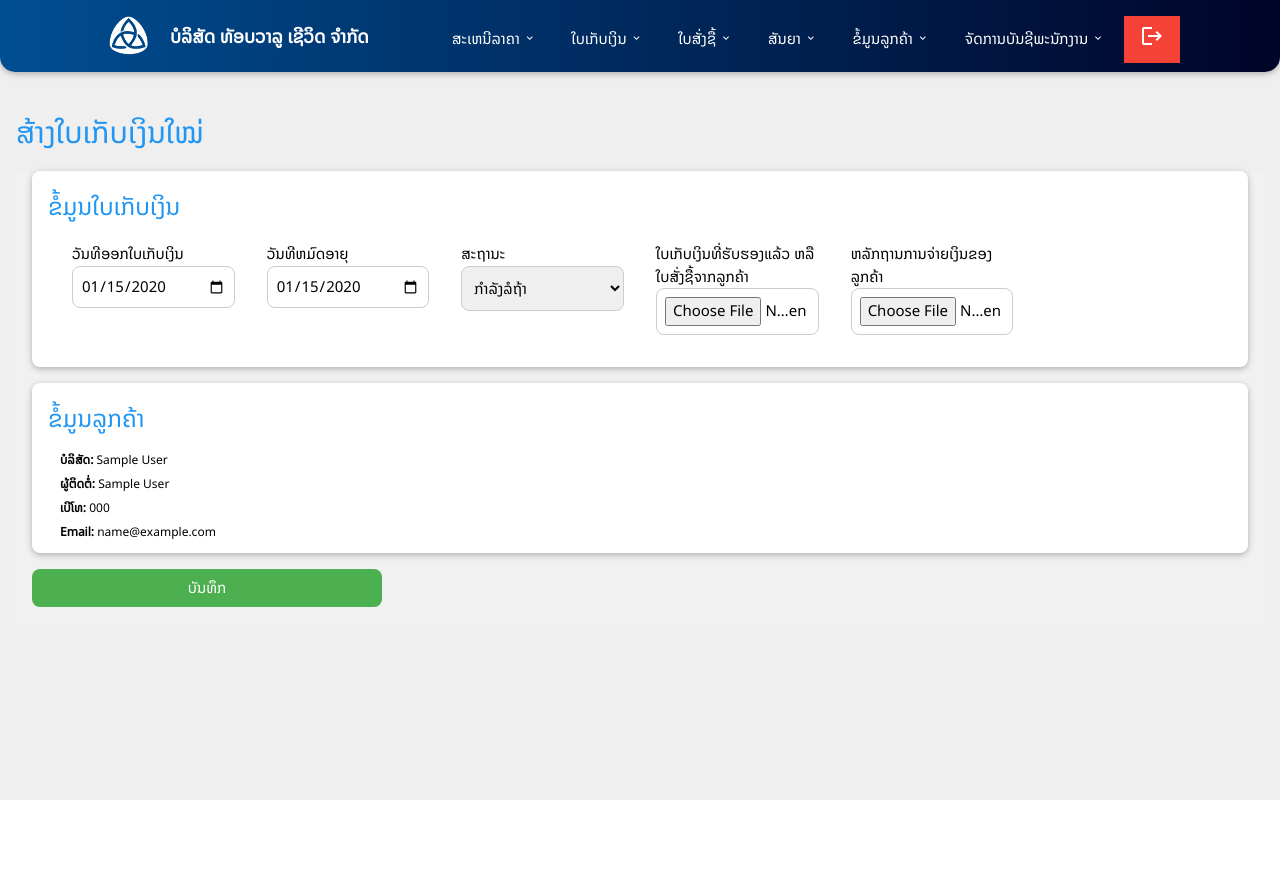
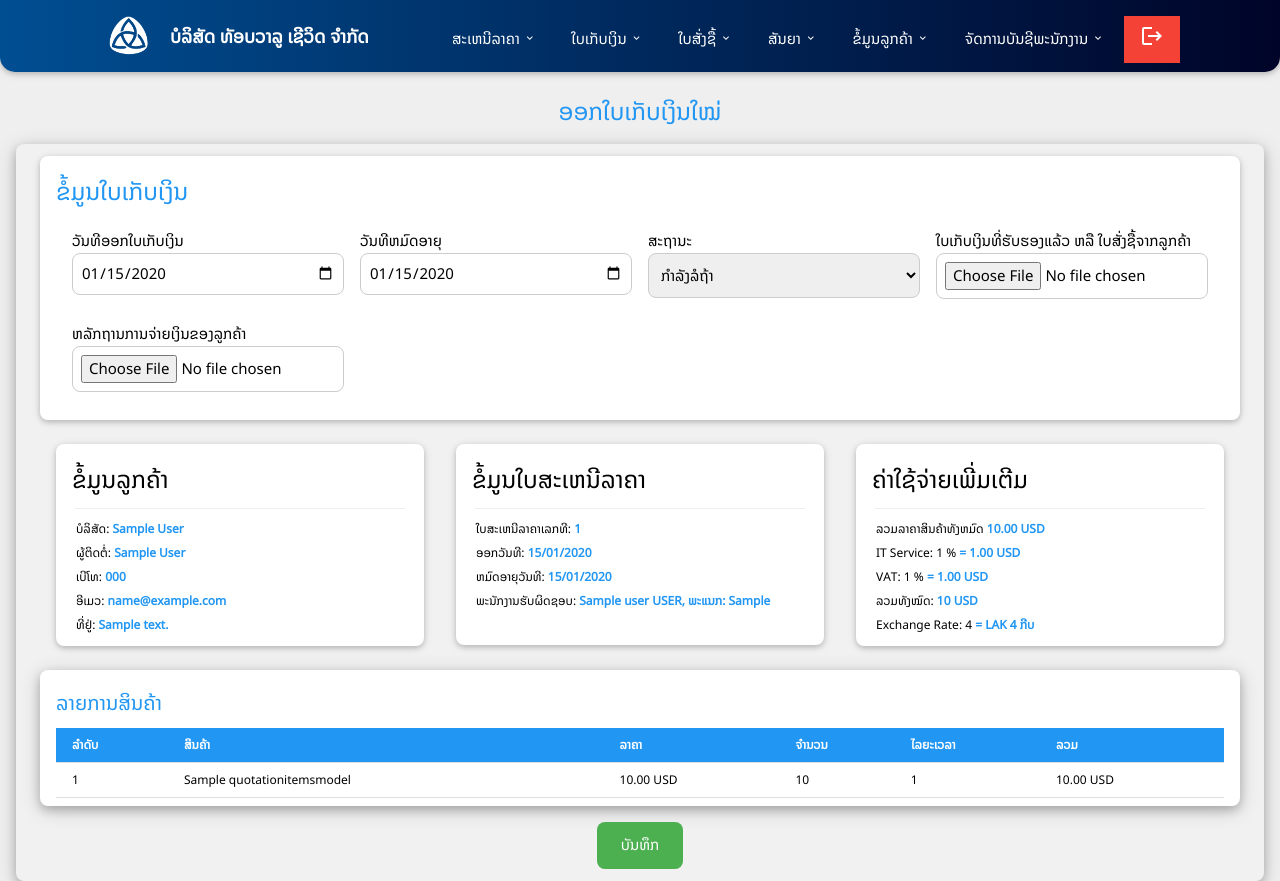
Before and after one commit to PPunh/New_Topvalue_app_service, a Django app: page /app_invoices/1/ in a window 1280 px wide. Before the commit the page ends 800 px from the top, so only its background shows below. Run offline with Django 4.2, Linux system fonts and the light colour scheme; a user stored in the database is signed in; tables that the repository leaves empty hold one stand-in row (values such as "Sample post"); some libraries are stand-ins or nearby versions.

Commit message:
small update app_invoice(create_invoice)

```diff
--- a/django-project/apps/app_invoices/templates/app_invoices/create_invoice.html
+++ b/django-project/apps/app_invoices/templates/app_invoices/create_invoice.html
@@ -1,47 +1,111 @@
 {% extends "base.html" %}
 {% load static %}
+{% load humanize %}
 {% load widget_tweaks %}
 
 {% block main-content %}
-<div class="w3-container w3-animate-left" style="margin-top: 100px;">
+<div class="w3-container w3-animate-left" style="margin-top: 80px;">
 
     {% if invoice_instance %}
-        <h2 class="w3-text-blue lao-noto"> ແກ້ໄຂໃບເກັບເງິນ </h2>
+        <h3 class="w3-text-blue w3-center lao-noto w3-padding-small">ແກ້ໄຂໃບເກັບເງິນ</h3>
     {% else %}
-        <h2 class="w3-text-blue lao-noto"> ສ້າງໃບເກັບເງິນໃໝ່ </h2>
+        <h3 class="w3-text-blue w3-center lao-noto w3-padding-small">ອອກໃບເກັບເງິນໃໝ່</h3>
     {% endif %}
 
-    <form method="post" enctype="multipart/form-data" class="w3-container w3-light-grey w3-text-blue w3-margin-top">
+    <form method="post" enctype="multipart/form-data" class="w3-container w3-light-grey w3-padding-large w3-card-4 w3-round-large">
         {% csrf_token %}
 
         <!-- ======================== Invoice Main Form ======================== -->
-        <div class="form-section w3-padding w3-margin-bottom w3-white w3-card-2 w3-round-large">
-            <h3 class="w3-text-blue lao-noto">ຂໍ້ມູນໃບເກັບເງິນ</h3>
+        <div class="w3-card-2 w3-white w3-round-large w3-padding w3-margin-bottom">
+            <h3 class="w3-text-blue lao-noto w3-margin-bottom">ຂໍ້ມູນໃບເກັບເງິນ</h3>
             <div class="w3-row-padding">
                 {% for field in form.visible_fields %}
-                    <div class="w3-col l2 m6 s12 w3-padding">
-                        <label class="w3-text-dark">{{ field.label }}</label>
-                        {{ field }}
-                        {% if field.errors %}
-                            <div class="w3-text-red">{{ field.errors }}</div>
-                        {% endif %}
+                    <div class="w3-col l3 m6 s12 w3-padding-small">
+                        <label class="w3-text-dark w3-medium">{{ field.label }}</label>
+                        <div class="w3-margin-bottom">
+                            {{ field|add_class:"w3-input w3-border w3-round" }}
+                            {% if field.errors %}
+                                <div class="w3-text-red w3-small">{{ field.errors }}</div>
+                            {% endif %}
+                        </div>
                     </div>
                 {% endfor %}
             </div>
         </div>
-
-        <!-- ======================== Customer Info (from Quotation) ======================== -->
-        <div class="form-section w3-padding w3-margin-bottom w3-white w3-card-2 w3-round-large">
-            <h3 class="w3-text-blue lao-noto">ຂໍ້ມູນລູກຄ້າ</h3>
-            <div class="w3-row-padding">
-                <p><strong>ບໍລິສັດ:</strong> {{quotation.customer.company_name }}</p>
-                <p><strong>ຜູ້ຕິດຕໍ່:</strong> {{quotation.customer.contact_person_name }}</p>
-                <p><strong>ເບີໂທ:</strong> {{quotation.customer.phone_number }}</p>
-                <p><strong>Email:</strong> {{quotation.customer.email }}</p>
+        <!-- ======================== Customer & Quotation Info ======================== -->
+        <div class="w3-cell-row">
+            <div class="w3-third w3-padding">
+                <div class="w3-card-2 w3-white w3-round-large w3-padding w3-light-blue">
+                    <h3 class="lao-noto">ຂໍ້ມູນລູກຄ້າ</h3><hr>
+                    <p>ບໍລິສັດ: <b class="w3-text-blue"> {{ quotation.customer.company_name }}</b></p>
+                    <p>ຜູ້ຕິດຕໍ່: <b class="w3-text-blue"> {{ quotation.customer.contact_person_name }}</b></p>
+                    <p>ເບີໂທ: <b class="w3-text-blue"> {{ quotation.customer.phone_number }}</b></p>
+                    <p>ອີເມວ: <b class="w3-text-blue"> {{ quotation.customer.email }}</b></p>
+                    <p>ທີ່ຢູ່: <b class="w3-text-blue"> {{quotation.customer.company_address}} </b></p>
+                </div>
+            </div>
+            <div class="w3-third w3-padding">
+                <div class="w3-card-2 w3-white w3-round-large w3-padding w3-light-green">
+                    <h3 class="lao-noto">ຂໍ້ມູນໃບສະເຫນີລາຄາ</h3><hr>
+                    <p>ໃບສະເຫນີລາຄາເລກທີ: <b class="w3-text-blue"> {{ quotation.quotation_id }}</b></p>
+                    <p>ອອກວັນທີ: <b class="w3-text-blue"> {{ quotation.start_date|date:"d/m/Y" }}</b></p>
+                    <p>ຫມົດອາຍຸວັນທີ: <b class="w3-text-blue"> {{ quotation.end_date | date:"d/m/Y" }}</b></p>
+                    <p>ພະນັກງານຮັບຜິດຊອບ: <b class="w3-text-blue"> {{ quotation.created_by.user.employee }}</b></p> <br>
+                </div>
+            </div>
+            <div class="w3-third w3-padding">
+                <div class="w3-card-2 w3-white w3-round-large w3-padding w3-light-green">
+                    <h3 class="lao-noto">ຄ່າໃຊ້ຈ່າຍເພີ່ມເຕີມ</h3><hr>
+                    <p>ລວມລາຄາສິນຄ້າທັງຫມົດ <b class="w3-text-blue">{{ quotation.total_all_products | intcomma }} USD</b></p>
+                    {% if additional_expense %}
+                        <p>IT Service: {{ additional_expense.it_service_percent }} % <b class="w3-text-blue">= {{additional_expense.it_service_output |intcomma}} USD</b></p>
+                        <p>VAT: {{ additional_expense.vat_percent }} % <b class="w3-text-blue">= {{additional_expense.vat_output |intcomma}} USD</b></p>
+                        <p>ລວມທັງໝົດ: <b class="w3-text-blue">{{ additional_expense.grand_total |intcomma }} USD</b></p>
+                        <p>Exchange Rate: {{ additional_expense.exchange_rate|intcomma }} <b class="w3-text-blue">= LAK {{additional_expense.exchange_rate_output |intcomma}} ກີບ</b></p>
+                    {% endif %}
+                </div>
             </div>
         </div>
-        <button type="submit" class="w3-button w3-green w3-round-large w3-margin-bottom" style="width: 350px;">ບັນທຶກ</button>
+
+        <!-- ======================== Product List ======================== -->
+        <div class="w3-card-4 w3-white w3-round-large w3-padding w3-margin-top">
+            <h4 class="w3-text-blue lao-noto">ລາຍການສິນຄ້າ</h4>
+            <div class="w3-responsive">
+                <table class="w3-table w3-striped w3-bordered w3-small w3-hoverable">
+                    <thead>
+                        <tr class="w3-blue">
+                            <th>ລຳດັບ</th>
+                            <th>ສິນຄ້າ</th>
+                            <th>ລາຄາ</th>
+                            <th>ຈຳນວນ</th>
+                            <th>ໄລຍະເວລາ</th>
+                            <th>ລວມ</th>
+                        </tr>
+                    </thead>
+                    <tbody>
+                        {% for item in quotation.items.all %}
+                        <tr>
+                            <td>{{ forloop.counter }}</td>
+                            <td>{{ item.product_name }}</td>
+                            <td>{{ item.price|floatformat:2|intcomma }} USD</td>
+                            <td>{{ item.qty }}</td>
+                            <td>{{ item.period }}</td>
+                            <td>{{ item.total_one_product|floatformat:2|intcomma }} USD</td>
+                        </tr>
+                        {% empty %}
+                        <tr>
+                            <td colspan="6" class="w3-center">ບໍ່ມີລາຍການສິນຄ້າ</td>
+                        </tr>
+                        {% endfor %}
+                    </tbody>
+                </table>
+            </div>
+        </div>
+
+        <!-- ======================== Submit Button ======================== -->
+        <div class="w3-center w3-margin-top">
+            <button type="submit" class="w3-button w3-green w3-round-large w3-padding-large w3-hover-dark-green">ບັນທຶກ</button>
+        </div>
     </form>
 </div>
-
 {% endblock %}
--- a/django-project/apps/app_invoices/templates/app_invoices/home.html
+++ b/django-project/apps/app_invoices/templates/app_invoices/home.html
@@ -63,7 +63,7 @@
                             {{ item.total_one_product | intcomma }} USD <br>
                         {% endfor %}
                     </td>
-                    <td class="w3-border" style="text-align: center;">{{ invoice.quotation.invoice.due_date|date:'d-m-Y' }}</td>
+                    <td class="w3-border" style="text-align: center;">{{ invoice.due_date|date:'d-m-Y' }}</td>
                     <td class="w3-border">
                         <a href="#" class="w3-button w3-round-large w3-hover-shadow w3-green w3-hover-blue w3-padding-small w3-margin-small" style="width: 80px;">ລາຍລະອຽດ</a>
                         <a href="#" class="w3-button w3-round-large w3-hover-shadow w3-red w3-hover-deep-orange w3-padding-small w3-margin-small" style="width: 80px;">ລືບ</a>
--- a/django-project/apps/app_invoices/views.py
+++ b/django-project/apps/app_invoices/views.py
@@ -22,6 +22,7 @@ from .signals import generate_invoice_number
 from .models import InvoiceModel
 from .forms import InvoiceModelForm
 from apps.app_quotations.models import QuotationInformationModel
+from apps.app_employee.models import EmployeesModel
 
 
 
@@ -52,30 +53,53 @@ class InvoiceListView(LoginRequiredMixin, ListView):
 
 # Create Invoice
 @method_decorator(ratelimit(key='header:X-Forwarded-For', rate=settings.RATE_LIMIT, block=True), name='dispatch')
-class CreateInvoice(View):
+class CreateInvoice(LoginRequiredMixin, View):
     template_name = 'app_invoices/create_invoice.html'
 
     def get(self, request, *args, **kwargs):
         quotation_id = kwargs.get('invoice_id')
         quotation = get_object_or_404(QuotationInformationModel, quotation_id=quotation_id)
+        additional_expense = quotation.additional_payments.first()  # ดึงตัวแรก
+
         form = InvoiceModelForm(initial={
             'quotation': quotation,
             'issue_date': quotation.start_date,
             'due_date': quotation.end_date,
         })
-        return render(request, self.template_name, {'form': form, 'quotation': quotation})
+
+        context = {
+            'form': form,
+            'quotation': quotation,
+            'additional_expense': additional_expense,
+            'title': 'ອອກໃບເກັບເງິນ'
+        }
+        return render(request, self.template_name, context)
 
     def post(self, request, *args, **kwargs):
         quotation_id = kwargs.get('invoice_id')
         quotation = get_object_or_404(QuotationInformationModel, quotation_id=quotation_id)
+        additional_expense = quotation.additional_payments.first()
+
         form = InvoiceModelForm(request.POST, request.FILES)
         if form.is_valid():
             invoice = form.save(commit=False)
             invoice.quotation = quotation
-            invoice.created_by = request.user
+
+            # แปลง request.user เป็น EmployeesModel
+            employee = EmployeesModel.objects.get(user=request.user)
+            invoice.created_by = employee
+
             invoice.save()
             return redirect('app_invoices:home')
-        return render(request, self.template_name, {'form': form, 'quotation': quotation})
+
+        context = {
+            'form': form,
+            'quotation': quotation,
+            'additional_expense': additional_expense,
+            'title': 'ອອກໃບເກັບເງິນ'
+        }
+        return render(request, self.template_name, context)
+
 
 
 # One Invoice Details View
--- a/django-project/apps/app_quotations/templates/app_quotations/quotation_details.html
+++ b/django-project/apps/app_quotations/templates/app_quotations/quotation_details.html
@@ -10,7 +10,9 @@
     <div class="w3-margin-bottom w3-padding-small">
         <h2 class="lao-noto w3-text-blue-light">{{ title }} {{ one_quotation.quotation_id }}</h2>
         <div class="w3-right w3-animate-right">
-            <a href="{% url 'app_invoices:create_invoice' one_quotation.quotation_id %}" class="w3-button w3-animate-right w3-teal w3-hover-shadow w3-round-xlarge w3-hover-deep-orange">ອອກໃບເກັບເງິນ</a>
+            {% if one_quotation.get_status_display == 'ສຳເລັດ' %}
+                <a href="{% url 'app_invoices:create_invoice' one_quotation.quotation_id %}" class="w3-button w3-animate-right w3-teal w3-hover-shadow w3-round-xlarge w3-hover-deep-orange">ອອກໃບເກັບເງິນ</a>
+            {% endif %}
             <a href="{% url 'app_quotations:update_quotation' one_quotation.quotation_id %}" class="w3-button w3-animate-right w3-green w3-hover-shadow w3-round-xlarge w3-hover-deep-orange" style="width: 100px;">ແກ້ໄຂ</a>
             <a href="{% url 'app_quotations:generate_quotation_form' one_quotation.quotation_id %}" class="w3-button w3-animate-right w3-blue w3-hover-shadow w3-round-xlarge w3-hover-deep-orange">ເບິງໃບສະເຫນີລາຄາ ແລະ ດາວໂຫລດ</a>
             <a href="{% url 'app_quotations:home' %}" class="w3-button w3-animate-right w3-red w3-hover-shadow w3-round-xlarge w3-hover-deep-orange">ອອກຈາກຫນ້ານີ້</a>
```
